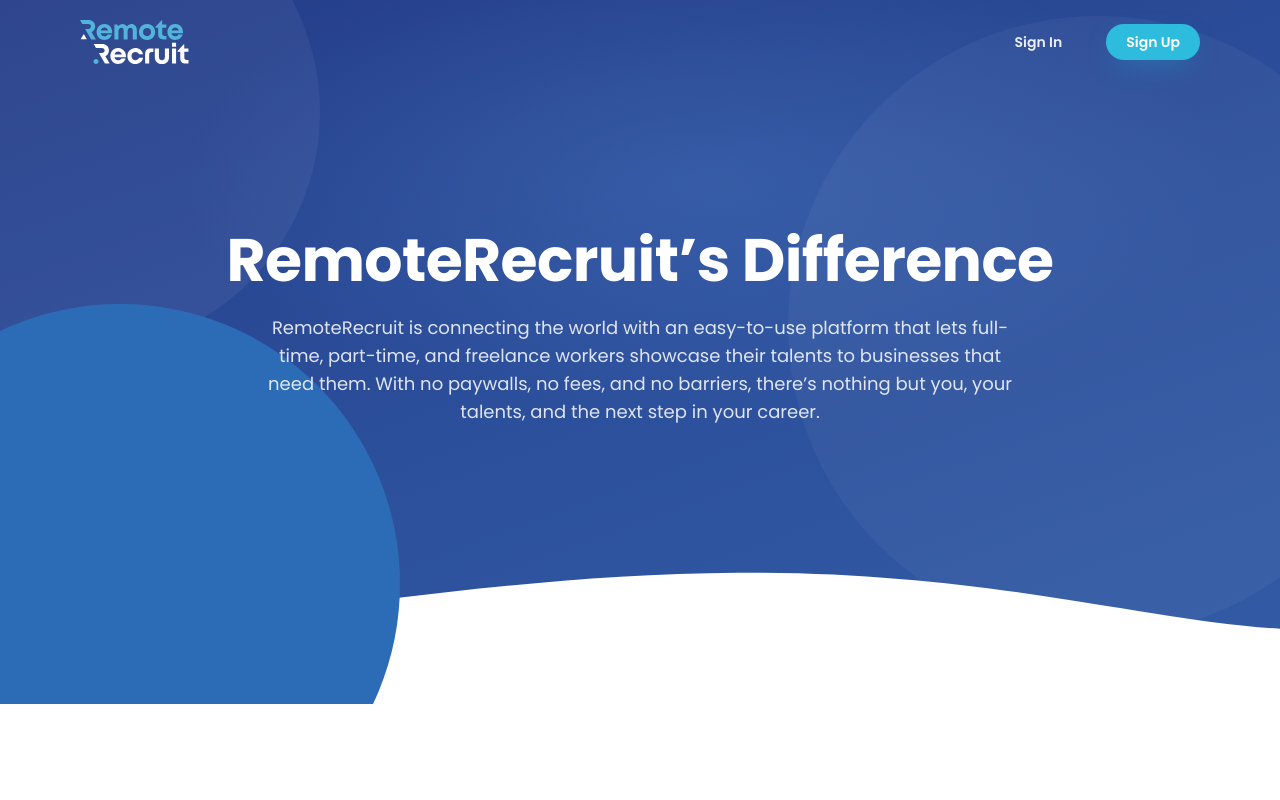
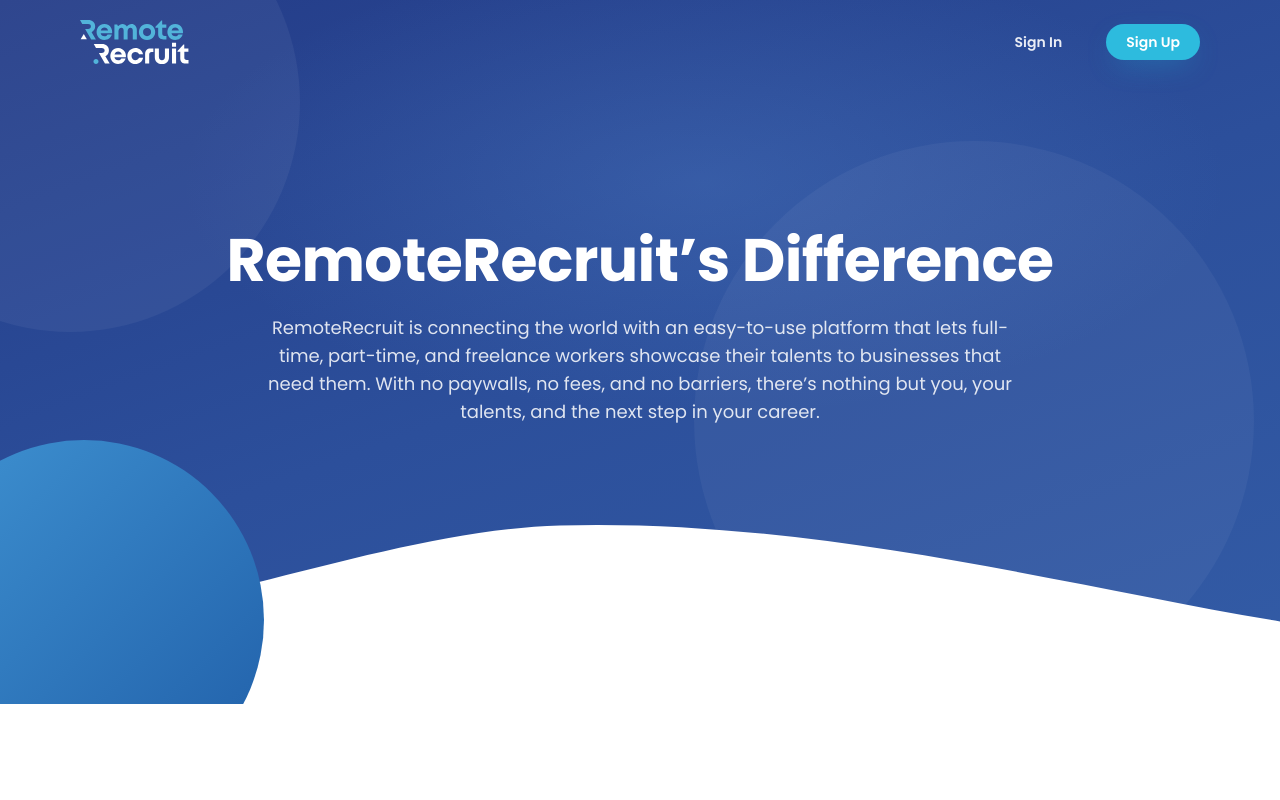
Before and after one commit to Shahin-Sheikh/RemoteRecruit-Home-Page-FrontEnd, a React (Vite) app: page / in a window 1280 px wide. Shown: the top 800 px of the page. Built offline with nearby package versions, Linux system fonts and the light colour scheme.

Commit message:
Refine hero wave to match Figma curve
- Move wave crest left-of-centre (~44%) and lower the right side so more
  blue shows above the wave on the right
- Brighten/resize the bottom-left circle (teal-blue gradient) and reposition
  the faint disc to the upper-right

```diff
--- a/src/components/sections/Hero.jsx
+++ b/src/components/sections/Hero.jsx
@@ -18,8 +18,8 @@
   return (
     <section id="top" className="relative overflow-hidden" style={heroBackground}>
       {/* Faint decorative discs */}
-      <span className="pointer-events-none absolute -left-40 -top-32 h-[480px] w-[480px] rounded-full bg-white/[0.05]" aria-hidden="true" />
-      <span className="pointer-events-none absolute -right-32 top-4 h-[620px] w-[620px] rounded-full bg-white/[0.04]" aria-hidden="true" />
+      <span className="pointer-events-none absolute -left-40 -top-32 h-[460px] w-[460px] rounded-full bg-white/[0.05]" aria-hidden="true" />
+      <span className="pointer-events-none absolute right-[2%] top-[20%] h-[560px] w-[560px] rounded-full bg-white/[0.045]" aria-hidden="true" />
 
       <Container className="relative z-10 flex min-h-[600px] flex-col items-center justify-center pb-36 pt-32 text-center sm:min-h-[680px] sm:pb-48 sm:pt-36 lg:min-h-[704px]">
         <SectionReveal immediate>
@@ -38,22 +38,22 @@
         </SectionReveal>
       </Container>
 
-      {/* White wave divider — gentle hump cresting centre-right */}
+      {/* White wave divider — gentle hump cresting left-of-centre (~44%) */}
       <svg
-        className="absolute inset-x-0 bottom-[-1px] h-[12vw] min-h-[110px] w-full"
-        viewBox="0 0 1440 170"
+        className="absolute inset-x-0 bottom-[-1px] h-[15vw] min-h-[130px] w-full"
+        viewBox="0 0 1440 216"
         preserveAspectRatio="none"
         aria-hidden="true"
       >
         <path
           fill="#ffffff"
-          d="M0 170V92C260 90 520 26 830 24C1110 22 1290 78 1440 86V170H0Z"
+          d="M0 216V128C200 124 430 20 630 14C920 6 1210 84 1440 122V216H0Z"
         />
       </svg>
 
       {/* Brighter blue circle layered over the wave at the bottom-left */}
       <span
-        className="pointer-events-none absolute -bottom-40 -left-40 h-[560px] w-[560px] rounded-full bg-[#2c6cb6]"
+        className="pointer-events-none absolute -bottom-24 -left-24 h-[360px] w-[360px] rounded-full bg-gradient-to-tl from-[#205ea8] to-[#3f93d2]"
         aria-hidden="true"
       />
     </section>
```
